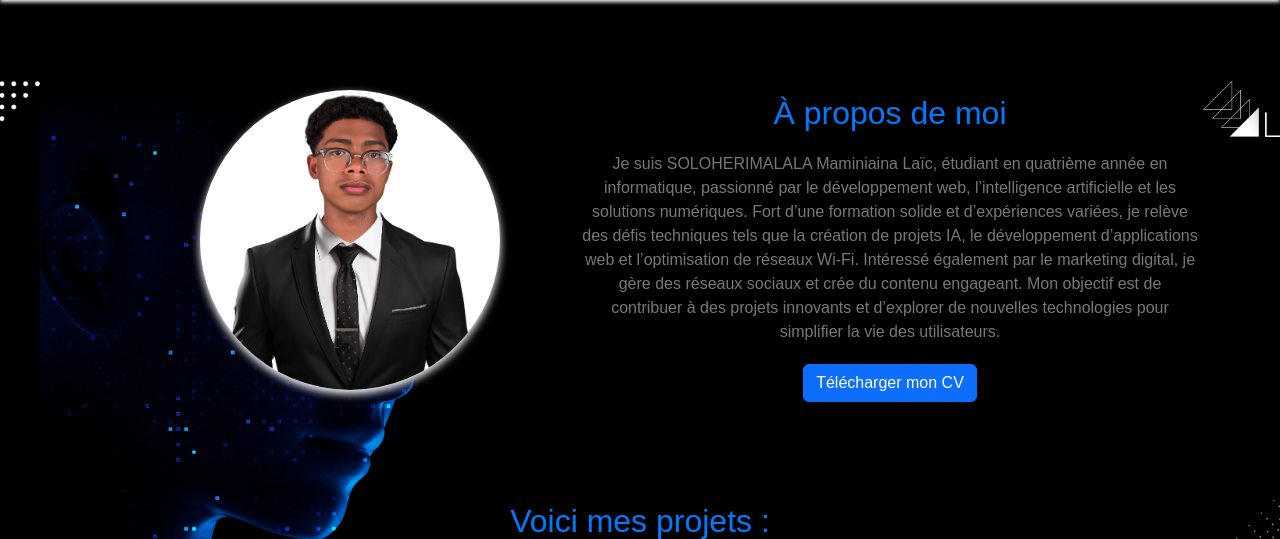
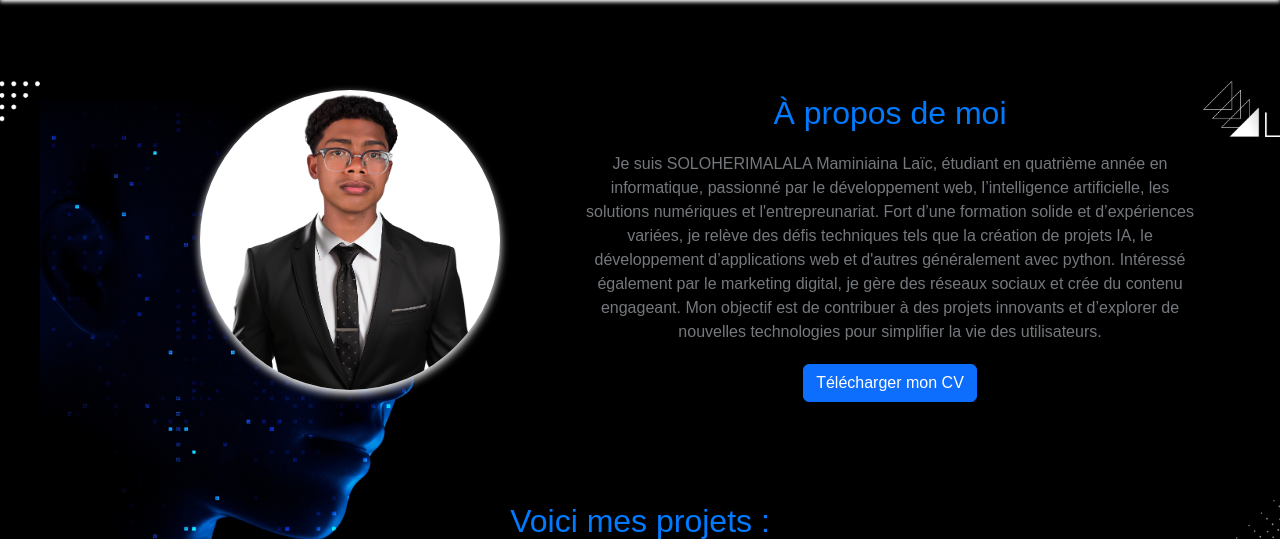
Before and after one commit to cailmaminiaina/Portfolio, a Flask app: page / in a window 1280 px wide. Shown: the part 60-599 px from the top of the page. Run offline with Flask 3, Linux system fonts and the light colour scheme.

Commit message:
Update index.html

```diff
--- a/templates/index.html
+++ b/templates/index.html
@@ -9,7 +9,7 @@
     <div class="card1"  data-aos="fade-up" data-aos-delay="2000">
     <h2>À propos de moi</h2>
     <p>
-        Je suis SOLOHERIMALALA Maminiaina Laïc, étudiant en quatrième année en informatique, passionné par le développement web, l’intelligence artificielle et les solutions numériques. Fort d’une formation solide et d’expériences variées, je relève des défis techniques tels que la création de projets IA, le développement d’applications web et l’optimisation de réseaux Wi-Fi. Intéressé également par le marketing digital, je gère des réseaux sociaux et crée du contenu engageant. Mon objectif est de contribuer à des projets innovants et d’explorer de nouvelles technologies pour simplifier la vie des utilisateurs.
+        Je suis SOLOHERIMALALA Maminiaina Laïc, étudiant en quatrième année en informatique, passionné par le développement web, l’intelligence artificielle, les solutions numériques et l'entrepreunariat. Fort d’une formation solide et d’expériences variées, je relève des défis techniques tels que la création de projets IA, le développement d’applications web et d'autres généralement avec python. Intéressé également par le marketing digital, je gère des réseaux sociaux et crée du contenu engageant. Mon objectif est de contribuer à des projets innovants et d’explorer de nouvelles technologies pour simplifier la vie des utilisateurs.
     </p>
     <a href="/download-cv" class="btn btn-primary download-btn"  data-aos="fade-up" data-aos-delay="3000">Télécharger mon CV</a>
     </div>
```
